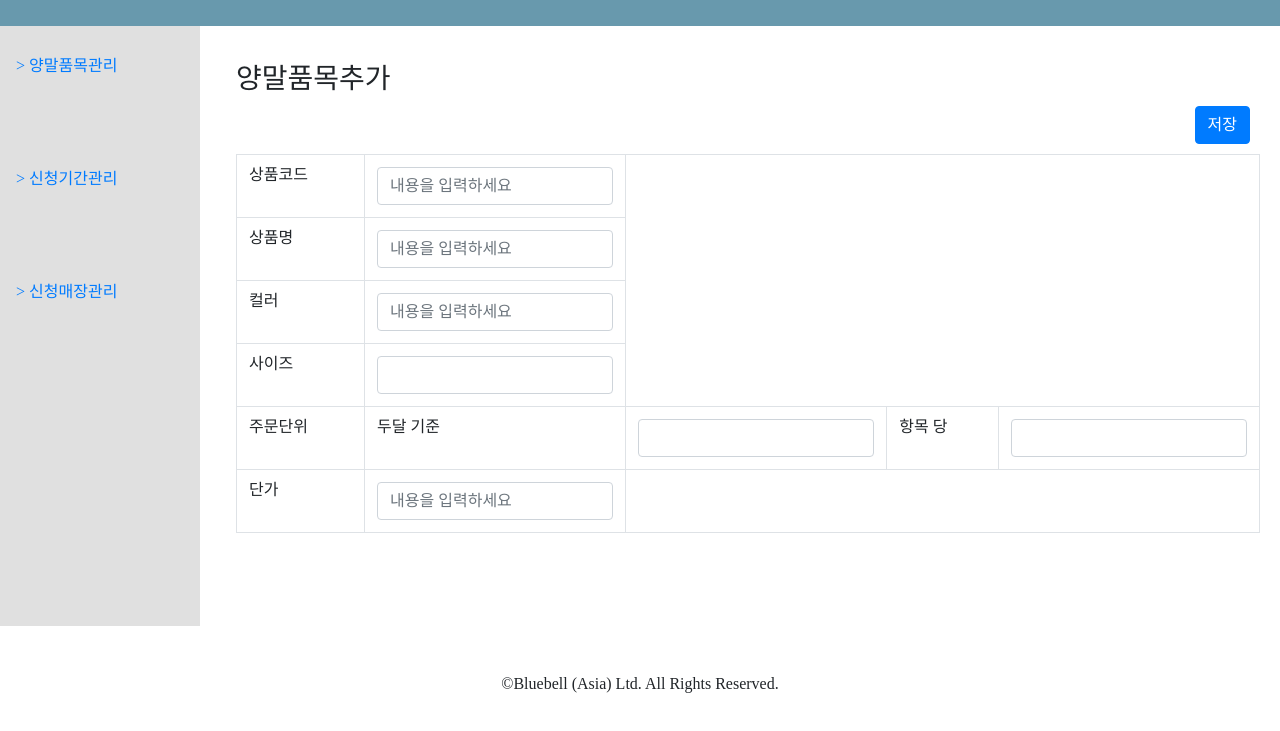
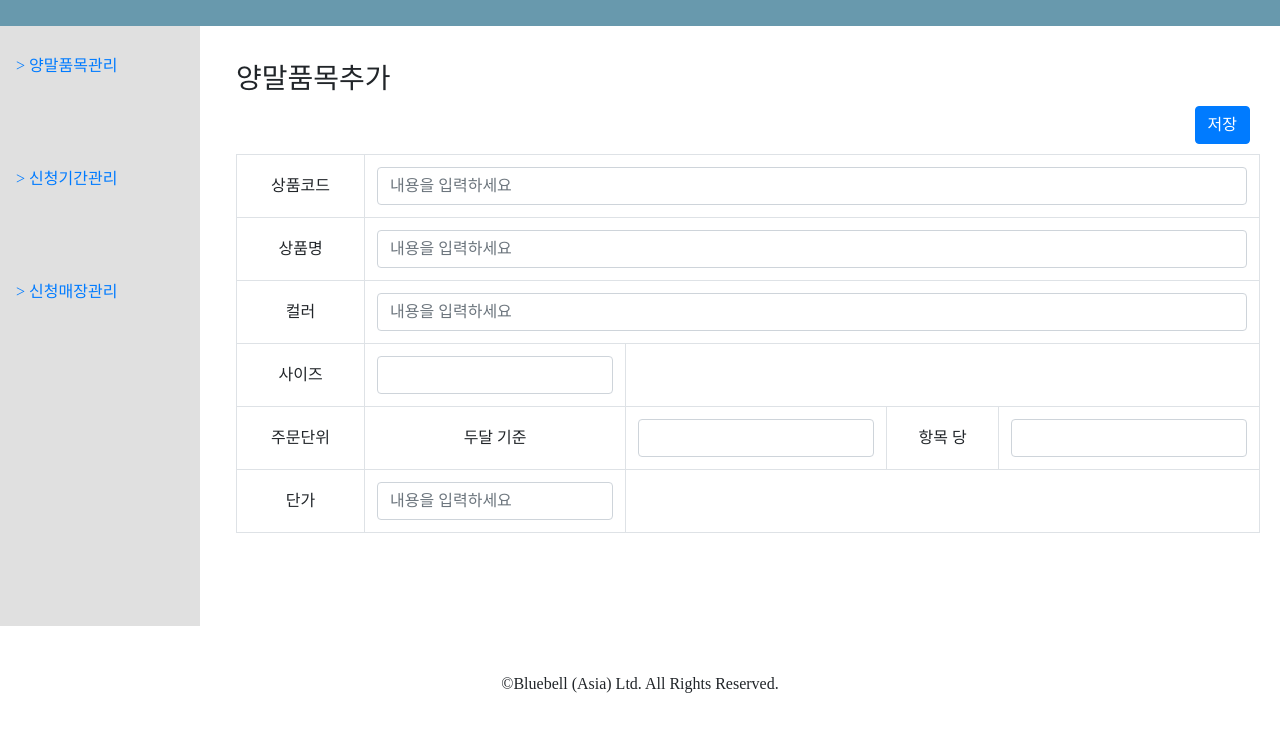
Before and after one commit to eunji0519/sock_order, a plain HTML site: page 양말오더/양말품목추가.html in a window 1280 px wide. Shown: the part 69-800 px from the top of the page. Drawn offline with nearby package versions, Linux system fonts and the light colour scheme.

Commit message:
first commit

```diff
--- a/양말오더/양말품목추가.html
+++ b/양말오더/양말품목추가.html
@@ -144,9 +144,11 @@
             margin: 0 auto;
         }
 
-
-        td {
+        #sockadd {
             text-align: center;
+        }
+        td, th {
+            vertical-align: middle;
         }
     </style>
 
@@ -201,45 +203,45 @@
                             <button type="submit" class="btn btn-primary" id="save">저장</button>
                         </div>
                     </div>
-                    <table class="table table-bordered">
+                    <table class="table table-bordered" id="sockadd">
                         <tr>
-                            <th>상품코드</th>
-                            <td>
+                            <th class="align-middle">상품코드</th>
+                            <td colspan="4">
                                 <input type="text" class="form-control" size="10" placeholder="내용을 입력하세요" required>
                             </td>
                         </tr>
                         <tr>
-                            <th>상품명</th>
-                            <th>
+                            <th class="align-middle">상품명</th>
+                            <th colspan="4">
                                 <input type="text" class="form-control" size="10" placeholder="내용을 입력하세요" required>
                             </th>
                         </tr>
                         <tr>
-                            <th>컬러</th>
-                            <th>
+                            <th class="align-middle">컬러</th>
+                            <th colspan="4">
                                 <input type="text" class="form-control" size="10" placeholder="내용을 입력하세요" required>
                             </th>
                         </tr>
                         <tr>
-                            <th>사이즈</th>
+                            <th class="align-middle">사이즈</th>
                             <td>
                                 <input type="text" class="form-control" size="10" required>
                             </td>
                         </tr>
                         <tr>
-                            <th>주문단위</th>
+                            <th class="align-middle">주문단위</th>
 
-                            <th>두달 기준</th>
+                            <th class="align-middle">두달 기준</th>
                             <td>
                                 <input type="text" class="form-control" size="10" required>
                             </td>
-                            <th>항목 당</th>
+                            <th class="align-middle">항목 당</th>
                             <td>
                                 <input type="text" class="form-control" size="10" required>
                             </td>
                         </tr>
                         <tr>
-                            <th>단가</th>
+                            <th class="align-middle">단가</th>
                             <td>
                                 <input type="text" class="form-control" size="10" placeholder="내용을 입력하세요" required>
                             </td>
```
